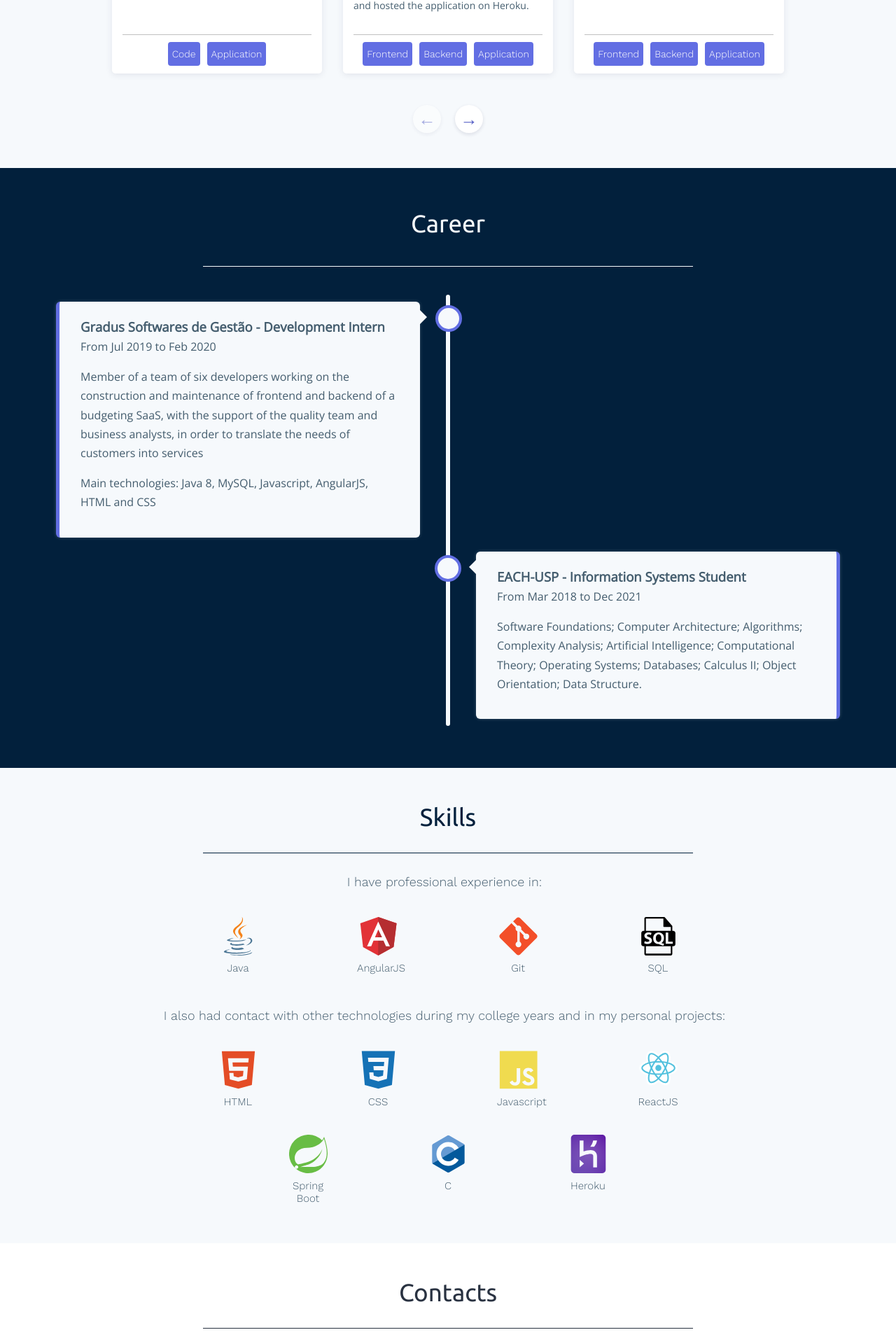
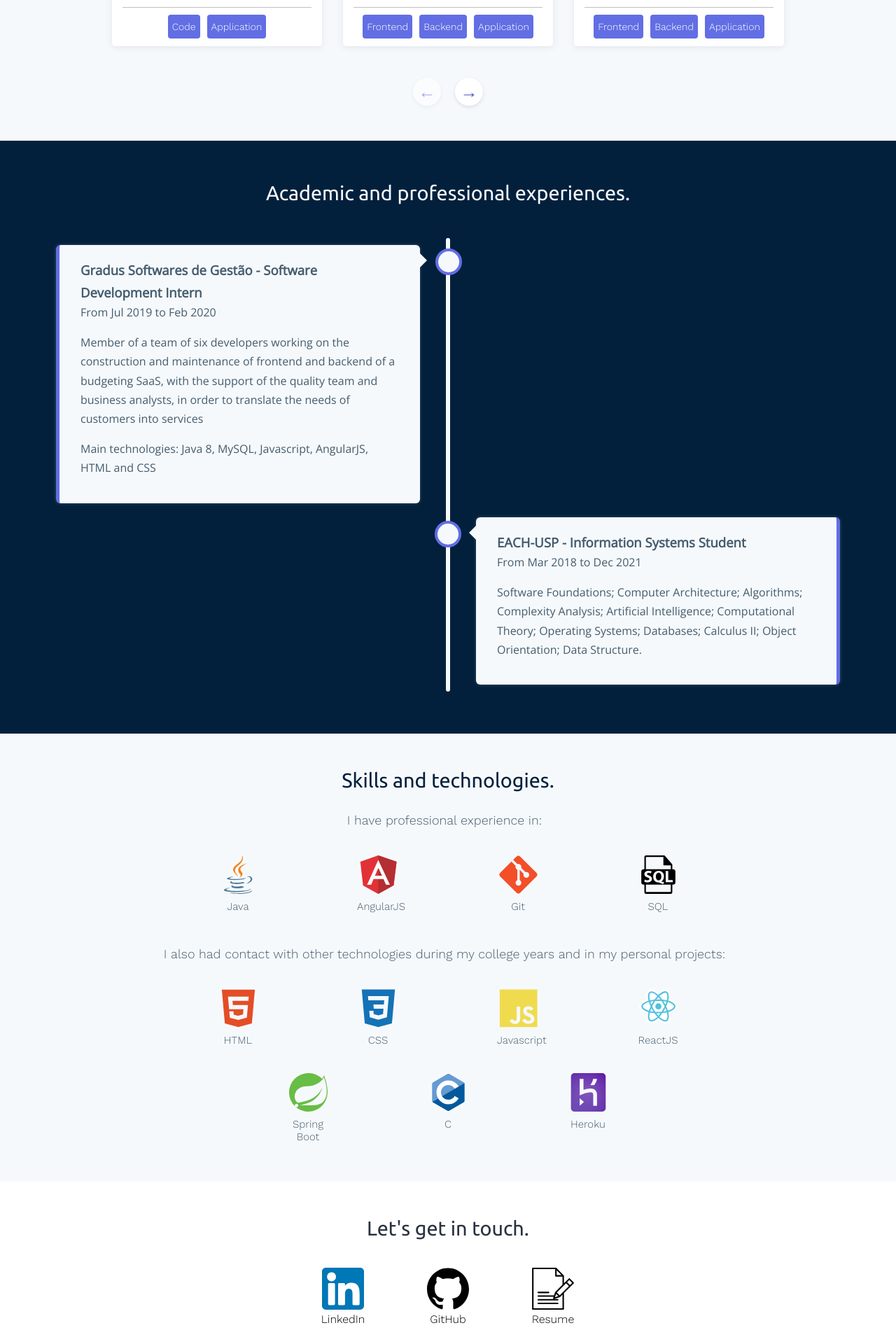
Before and after one commit to caio-k/caio-k.github.io, a React (Create React App) app: page / in a window 1280 px wide. Shown: the part 877-2797 px from the top of the page at 70% size. Built offline with nearby package versions, Linux system fonts and the light colour scheme.

Commit message:
adjustment of session title

```diff
--- a/src/components/contacts.js
+++ b/src/components/contacts.js
@@ -9,8 +9,7 @@ import copyIcon from "../assets/copy.svg";
 function Contacts() {
   return (
     <footer className="contacts-container">
-      <SessionTitle title={"Contacts"} color={"--color-5"}/>
-      <h4>Lets get in touch</h4>
+      <SessionTitle title={"Let's get in touch."} color={"--color-5"}/>
       <div className="contacts-content">
 
         <a href="https://www.linkedin.com/in/caio-nakazawa-476b94169">
--- a/src/components/projects.js
+++ b/src/components/projects.js
@@ -21,7 +21,7 @@ function Projects() {
 
   return (
     <div className="projects-session">
-      <SessionTitle title={"Projects"} color={"--color-5"}/>
+      <SessionTitle title={"Some projects that helped me develop my skills."} color={"--color-5"}/>
 
       <div className="projects-carousel">
         <OwlCarousel className={"owl-theme"} items={3} dots={false} responsive={responsive} nav
--- a/src/components/sessionTitle.js
+++ b/src/components/sessionTitle.js
@@ -5,7 +5,7 @@ function SessionTitle(props) {
   const color = getComputedStyle(document.body).getPropertyValue(props.color);
 
   return (
-    <div className="session-title" style={{borderBottomColor: color}}>
+    <div className="session-title">
       <span style={{color: color}}>{props.title}</span>
     </div>
   )
--- a/src/components/skills.js
+++ b/src/components/skills.js
@@ -17,7 +17,7 @@ import "../styles/skills.css";
 function Skills() {
   return (
     <div className="skills-container">
-      <SessionTitle title={"Skills"} color={"--color-6"}/>
+      <SessionTitle title={"Skills and technologies."} color={"--color-6"}/>
 
       <div className="skills">
         <p>I have professional experience in:</p>
--- a/src/components/timeline.js
+++ b/src/components/timeline.js
@@ -7,7 +7,7 @@ import SessionTitle from "./sessionTitle";
 function Timeline() {
   return (
     <div className="timeline">
-      <SessionTitle title={"Career"} color={"--color-14"}/>
+      <SessionTitle title={"Academic and professional experiences."} color={"--color-14"}/>
       <div className="timeline-container">
         {timelineData.map((careerData, index) => (
           <TimelineItem data={careerData} index={index} key={index}/>
--- a/src/data/careerData.js
+++ b/src/data/careerData.js
@@ -1,6 +1,6 @@
 const careerData = [
   {
-    title: "Development Intern",
+    title: "Software Development Intern",
     institution: "Gradus Softwares de Gestão",
     description: ["Member of a team of six developers working on the construction and maintenance of frontend and backend of a budgeting SaaS, with the support of the quality team and business analysts, in order to translate the needs of customers into services", "Main technologies: Java 8, MySQL, Javascript, AngularJS, HTML and CSS"],
     begin: "Jul 2019",
--- a/src/styles/contacts.css
+++ b/src/styles/contacts.css
@@ -2,10 +2,6 @@
     text-align: center;
     padding: 20px 0 60px 0;
     background: #FFFFFF;
-}
-
-.contacts-container h4 {
-    font-weight: lighter;
 }
 
 .contacts-content {
@@ -13,6 +9,7 @@
     display: flex;
     justify-content: center;
     flex-wrap: wrap;
+    margin-top: 20px;
 }
 
 .contacts-content a {
--- a/src/styles/utils.css
+++ b/src/styles/utils.css
@@ -1,9 +1,7 @@
 .session-title {
     text-align: center;
-    width: 50%;
-    padding: 30px;
+    padding: 30px 10px 0 10px;
     margin: 0 auto;
     font-family: 'Ubuntu', sans-serif;
-    font-size: 35px;
-    border-bottom: 1px solid;
+    font-size: 1.8em;
 }
```
